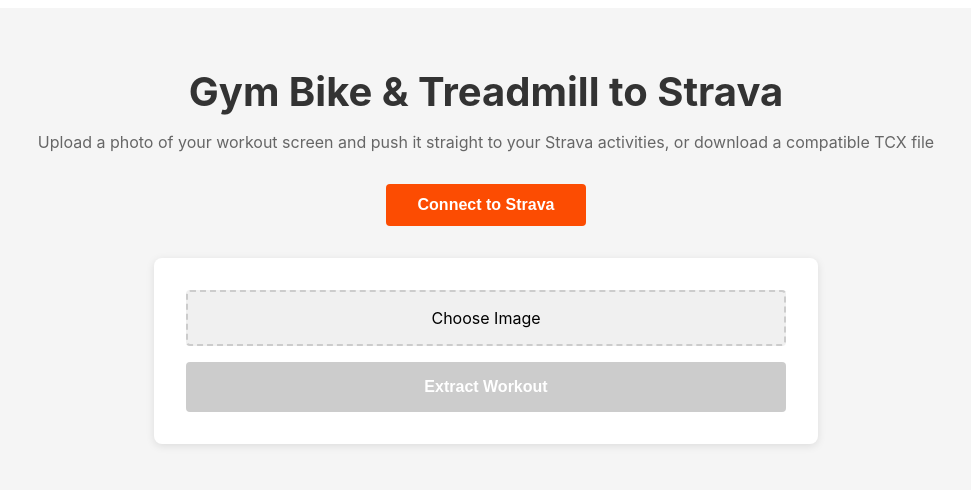
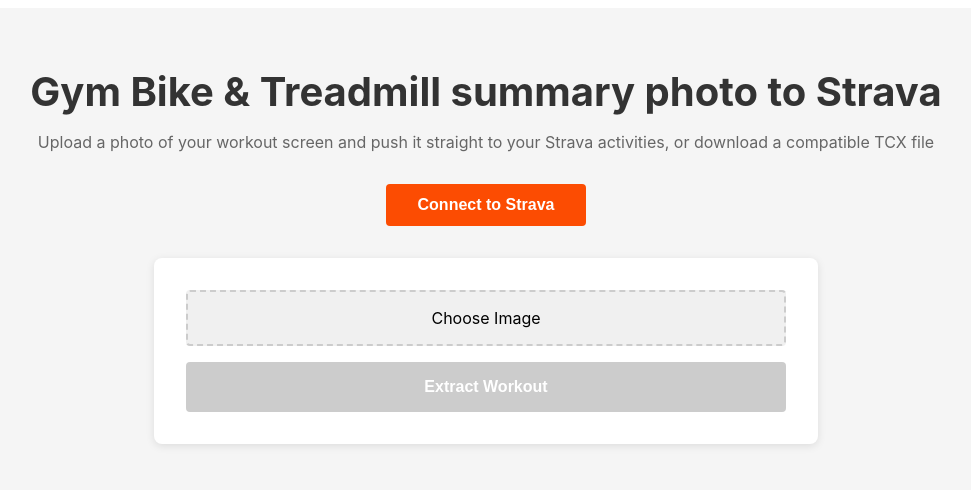
Before and after one commit to mattkeehan/gym-bike-2-strava, a Next.js app: page / in a window 1280 px wide. Shown: the top 490 px of the page, without its empty margins (154-1125 px from the left). Built offline with nearby package versions, Linux system fonts and the light colour scheme.

Commit message:
title update

```diff
--- a/pages/index.tsx
+++ b/pages/index.tsx
@@ -470,7 +470,7 @@
     <>
       <Analytics/>
       <Head>
-        <title>Gym Bike & Treadmill to Strava</title>
+        <title>Gym Bike & Treadmill summary photo to Strava</title>
         <meta name="description" content="Convert bike and treadmill workout photos to Strava TCX files" />
         <meta name="viewport" content="width=device-width, initial-scale=1" />
         <link rel="icon" type="image/png" sizes="32x32" href="/favicon.png?v=2" />
@@ -478,7 +478,7 @@
       </Head>
 
       <main style={styles.main}>
-        <h1 style={styles.title}>Gym Bike & Treadmill to Strava</h1>
+        <h1 style={styles.title}>Gym Bike & Treadmill summary photo to Strava</h1>
         <p style={styles.subtitle}>
           Upload a photo of your workout screen and push it straight to your Strava activities, or download a compatible TCX file
         </p>
```
